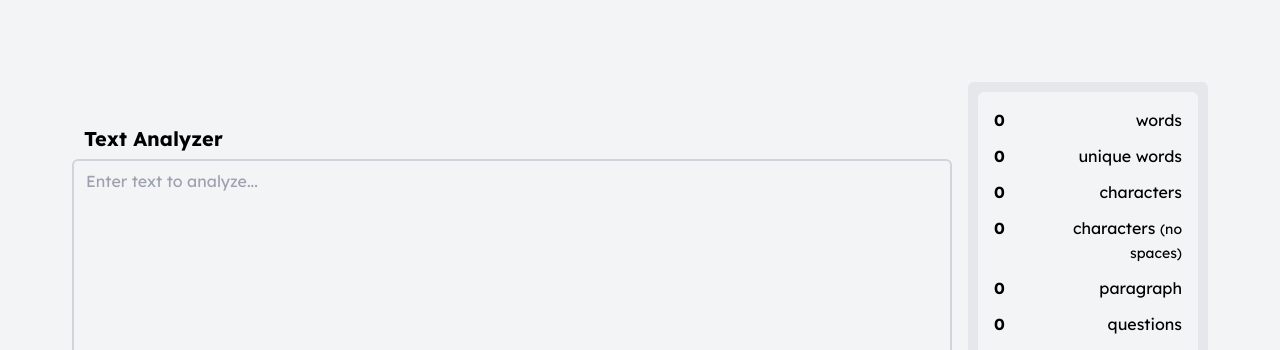
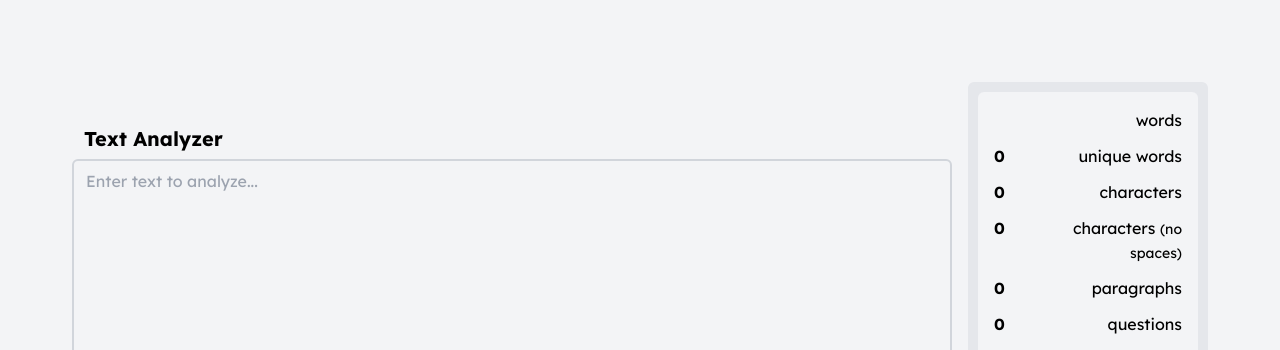
Before and after one commit to jakeo-dev/text-analyzer, a Next.js app: page / in a window 1280 px wide. Shown: the top 350 px of the page. Built offline with nearby package versions, Linux system fonts and the light colour scheme.

Commit message:
improve word count

```diff
--- a/src/pages/index.tsx
+++ b/src/pages/index.tsx
@@ -1,7 +1,3 @@
-// REGEX EXPLANATION:
-// \W counts a "word" with a dash in it as two separate "words", like "self-driving" or "spanish-speaking"
-// [^A-z0-9-_\p{L}] counts these "words" as one "word"
-
 import { useEffect, useState } from "react";
 import ResponsiveTextArea from "@/components/ResponsiveTextArea";
 
@@ -97,9 +93,9 @@ export default function Home() {
     localStorage.setItem("input", text);
   }
 
-  function getWordsForCount(string: string) {
+  function wordCount(string: string) {
     // https://www.mediacollege.com/internet/javascript/text/count-words.html
-    // used for word count
+    // get word count
     if (string.trim().length === 0) return [];
     else {
       const words = string
@@ -107,9 +103,9 @@ export default function Home() {
         .replace(/(^\s*)|(\s*$)/gi, "")
         .replace(/[ ]{2,}/gi, " ")
         .replace(/\n /, "\n")
-        .split(" ")
+        .split(/(\s|—|--)+/g)
         .filter((word) => /\w/.test(word));
-      return words;
+      return words.length;
     }
   }
 
@@ -129,7 +125,8 @@ export default function Home() {
         .replace(/[^A-z0-9-_\p{L}'’]/gu, " ") // counts words with dashes in them as one word, like "self-driving" or "spanish-speaking"
         .replace(/(?<=.)' | '(?=.)/g, " ") // makes sure that single quotes are only counted as being parts of word when they're surrounded by letters on both sides (accounts for contractions & possessives but not plural possessives)
         .split(" ")
-        .filter((word) => word.length > 0);
+        .filter((word) => word.length > 0)
+        .map((word) => word.toLowerCase());
       return words;
     }
   }
@@ -146,7 +143,7 @@ export default function Home() {
 
     const wordsDictionary: { [key: string]: number } = {};
     for (const word of uniqueWordsArray) {
-      wordsDictionary[word.toLowerCase()] = word.length;
+      wordsDictionary[word] = word.length;
     }
 
     return sortDictionaryByValues(wordsDictionary);
@@ -162,10 +159,10 @@ export default function Home() {
 
     const wordsDictionary: { [key: string]: number } = {};
     for (const word of uniqueWordsArray) {
-      wordsDictionary[word.toLowerCase()] = 0;
+      wordsDictionary[word] = 0;
     }
     for (const word of array) {
-      wordsDictionary[word.toLowerCase()] += 1;
+      wordsDictionary[word] += 1;
     }
 
     return sortDictionaryByValues(wordsDictionary);
@@ -213,22 +210,22 @@ export default function Home() {
         <div className="lg:w-60 lg:max-h-[80vh] overflow-auto bg-gray-200 border-gray-200 border-2 rounded-md p-2 mt-4 lg:mt-0">
           <div className="statBigDiv">
             <div className="statDiv">
-              <span className="statNum">
-                {getWordsForCount(inputText).length}
-              </span>
+              <span className="statNum">{wordCount(inputText)}</span>
               <span className="statName">
                 word
-                {getWordsForCount(inputText).length != 1 ? "s" : ""}
+                {wordCount(inputText) != 1 ? "s" : ""}
               </span>
             </div>
 
             <div className="statDiv">
               <span className="statNum">
-                {removeDuplicates(getWordsForCount(inputText)).length}
+                {removeDuplicates(getActualWords(inputText)).length}
               </span>
               <span className="statName">
                 unique word
-                {getWordsForCount(inputText).length != 1 ? "s" : ""}
+                {removeDuplicates(getActualWords(inputText)).length != 1
+                  ? "s"
+                  : ""}
               </span>
             </div>
 
@@ -264,8 +261,8 @@ export default function Home() {
               </span>
               <span className="statName">
                 paragraph
-                {inputText.trim().split(/.?\n+.?/g).length != 1 &&
-                inputText.trim() != ""
+                {inputText.trim().split(/.?\n+.?/g).length != 1 ||
+                inputText.trim() == ""
                   ? "s"
                   : ""}
               </span>
```
